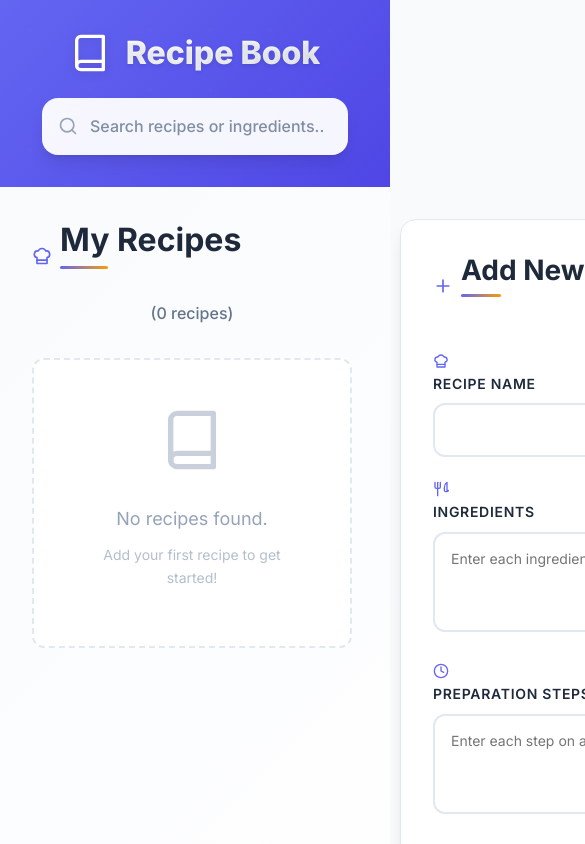
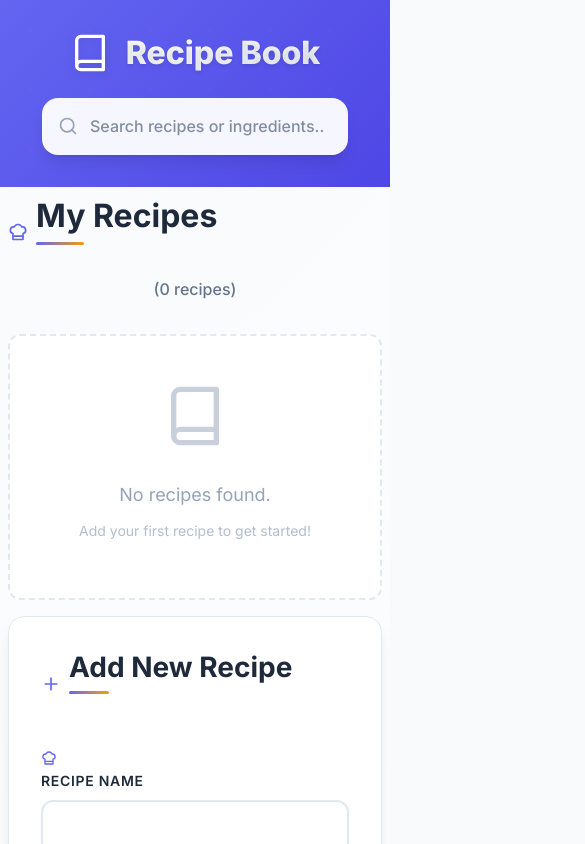
Before and after one commit to FL4ME-SUVO/recipe-book, a React (Vite) app: page / in a window 390 px wide. Shown: the top 844 px of the page, 585 px wide, since content can reach past the window. Built offline with nearby package versions, Linux system fonts and the light colour scheme.

Commit message:
add mobile view

```diff
--- a/src/App.css
+++ b/src/App.css
@@ -437,6 +437,29 @@ button[type="submit"] svg {
   align-items: start;
 }
 
+@media (max-width: 1024px) {
+  .container {
+    grid-template-columns: 1fr;
+    gap: 2rem;
+    padding: 1.5rem;
+  }
+  .form-container {
+    margin-top: 2rem;
+  }
+}
+
+@media (max-width: 600px) {
+  .container {
+    padding: 0.5rem;
+    gap: 1rem;
+  }
+  .form-container,
+  .recipes-container {
+    padding: 0;
+    margin: 0;
+  }
+}
+
 /* Recipes Section */
 .recipes-container h2 {
   font-size: 2rem;
```
